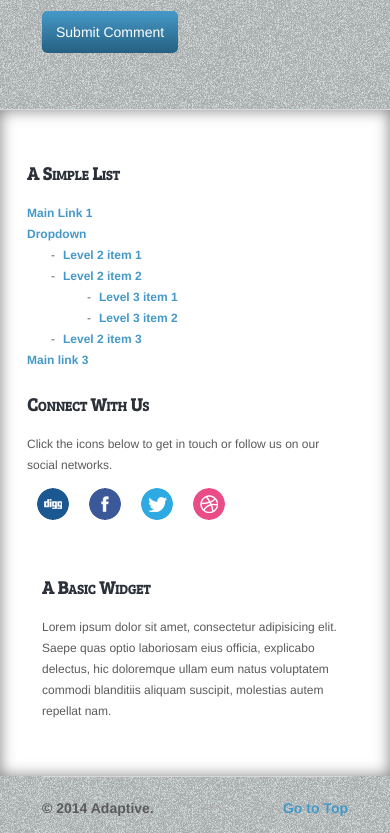
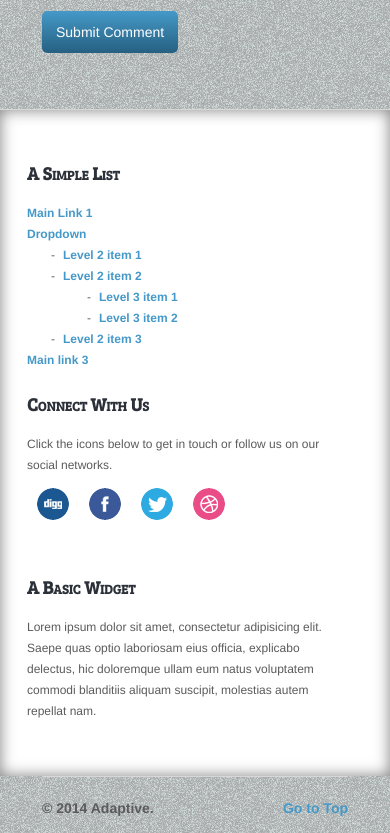
Before and after one commit to ahmedmusawir/adaptive_blog, a plain HTML site: page post.html in a window 390 px wide. Shown: the part 10859-11692 px from the top of the page. Drawn offline with nearby package versions, Linux system fonts and the light colour scheme; files that its build step writes are made by us from their sources.

Commit message:
added last minute footer-widget classes

```diff
--- a/post.html
+++ b/post.html
@@ -514,7 +514,7 @@
 
 				<div class="row">
 
-					<div class="col-md-3">
+					<div class="col-md-3 col-sm-6 col-xs-12">
 						<div class="footer-sidebar-widget">
 
 							<h4>A Simple List</h4>
@@ -543,7 +543,7 @@
 					</div>
 					<!-- end footer col-md-3 -->
 
-					<div class="col-md-3">
+					<div class="col-md-3 col-sm-6 col-xs-12">
 						<div class="footer-sidebar-widget">
 
 							<h4>Connect With Us</h4>
@@ -561,7 +561,7 @@
 					</div>
 					<!-- end footer col-md-3 -->
 
-					<div class="col-md-6">
+					<div class="col-md-6 col-sm-12 col-xs-12">
 						<div class="footer-sidebar-widget">
 
 							<h4>A Basic Widget</h4>
--- a/style.less
+++ b/style.less
@@ -1348,10 +1348,8 @@ form {
 
 	.articles article .article-meta-extra a {
 	    font-weight: normal;
-	    // border: 1px solid red;
 	    margin-top: -2em;
 	    display: block;
-	    // padding-top: -2em;
 	}
 
 	blockquote {
```
